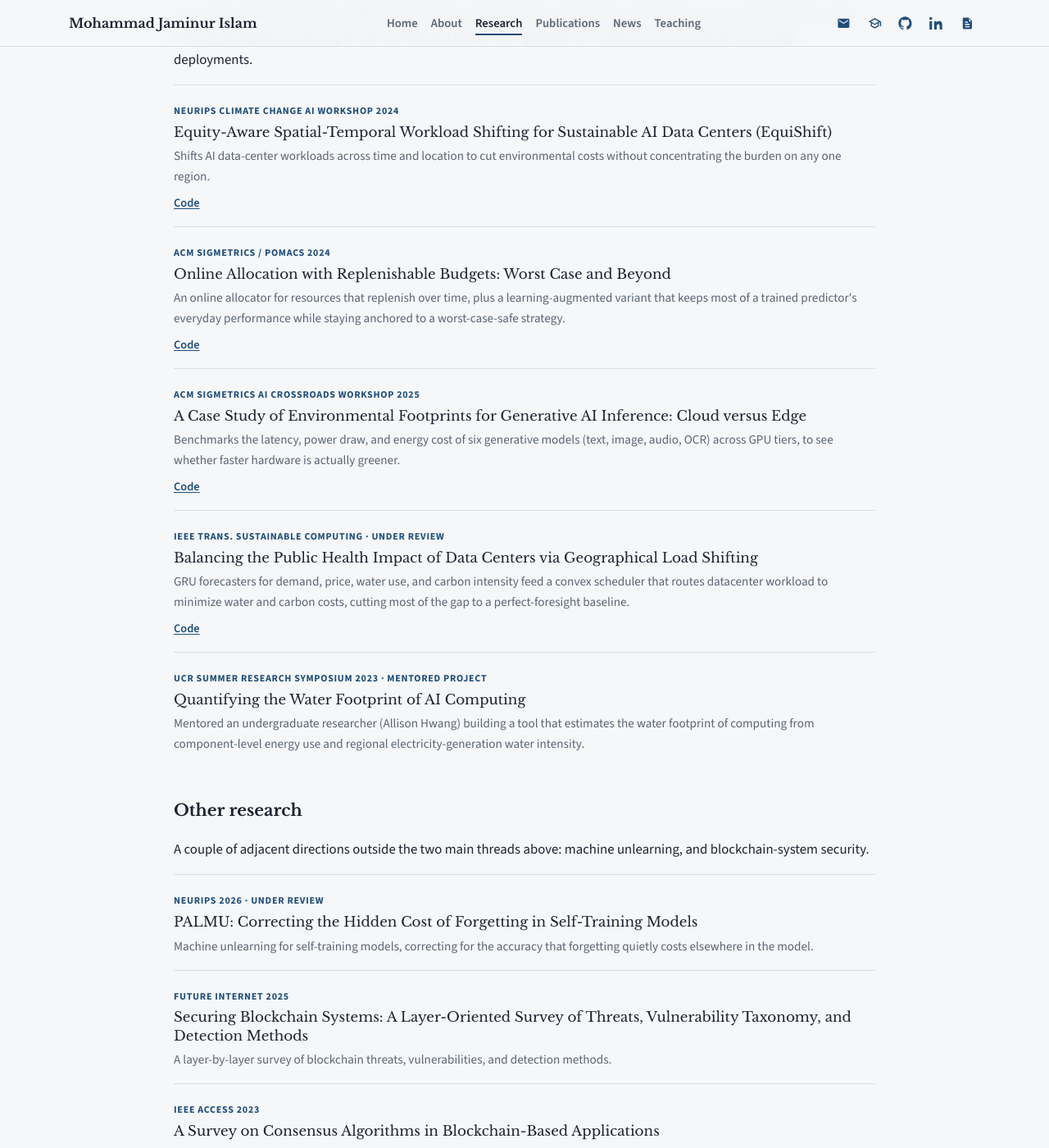
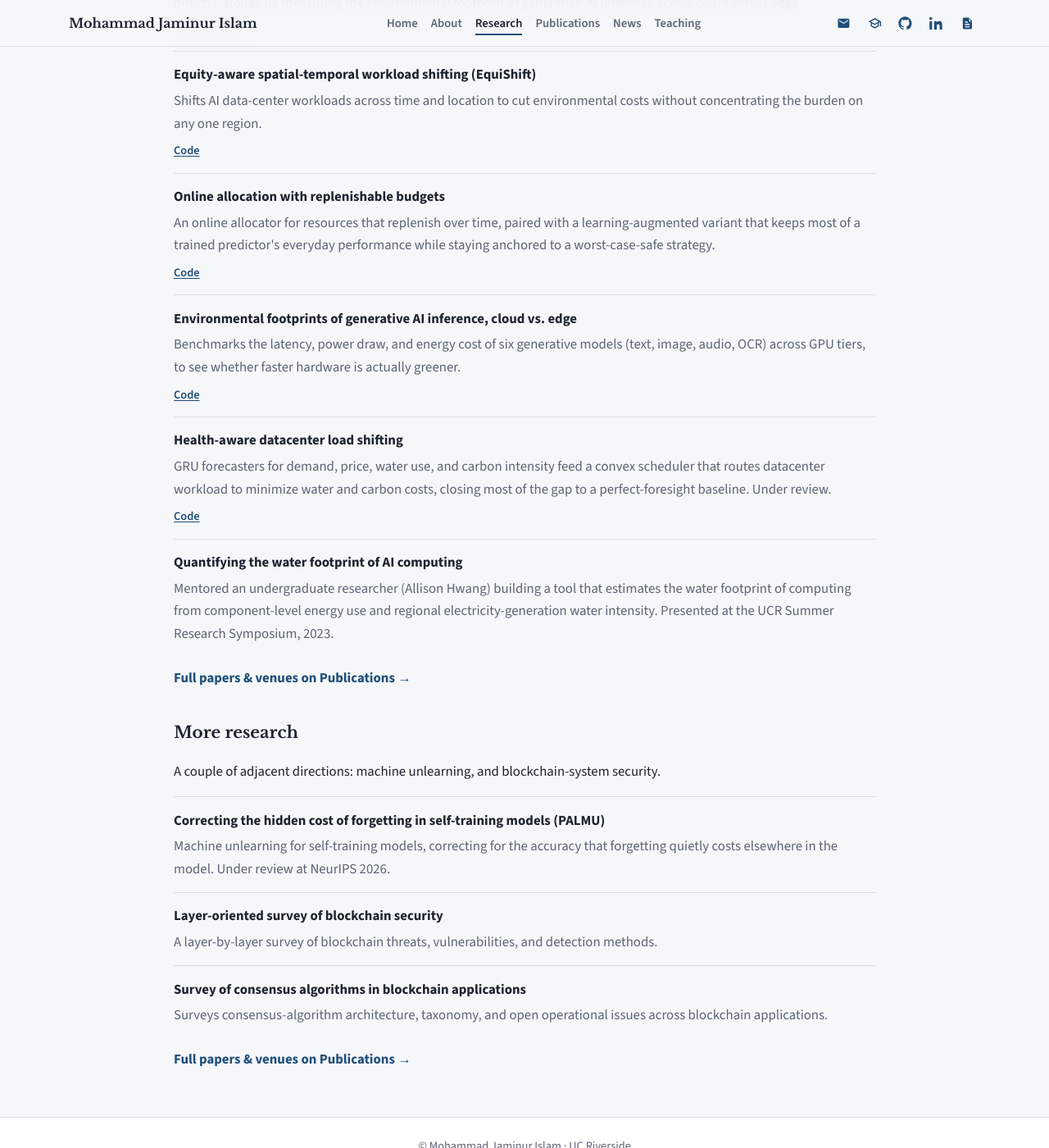
Before and after one commit to mohammadjaminur/mohammadjaminur.github.io, a Jekyll site: the page built from research.md, in a window 1280 px wide and 1400 px high, scrolled down 1380 px. Shown: the whole window at 82% size. Built offline with Jekyll 4.4.1, drawn with Linux system fonts in a browser that asks for light colours; some of the changed text lies outside the part shown.

Commit message:
Redesign Research page to complement, not duplicate, Publications
Drop venue/DOI metadata per project (that lives on Publications now);
each project is a high-level, code-forward description instead, with
a link back to Publications at the end of each section. Rename "Other
research" to "More research" so it doesn't read as lower priority.

```diff
--- a/research.md
+++ b/research.md
@@ -7,118 +7,99 @@ description: Research directions, network measurement and security, and Responsi
 <div class="wrap wrap-wide">
   <p class="kicker">Research</p>
   <h1>Research directions</h1>
-  <p class="lede">Two threads run through my work: building data-driven systems that measure and make sense of network infrastructure, and figuring out what it costs, both environmentally and to public health, to run the AI systems we're increasingly relying on, plus adjacent work in blockchain security and machine unlearning. Featured papers live on <a href="{{ '/publications/' | relative_url }}">Publications</a>.</p>
+  <p class="lede">Two threads run through my work: building data-driven systems that measure and make sense of network infrastructure, and figuring out what it costs, both environmentally and to public health, to run the AI systems we're increasingly relying on, plus adjacent work in blockchain security and machine unlearning. Titles, venues, and DOIs are on <a href="{{ '/publications/' | relative_url }}">Publications</a>; this page is about what each project actually does.</p>
 
   <h2>Network measurement &amp; security <span style="font-weight:500;color:var(--muted)">(with Dr.&nbsp;Michalis Faloutsos)</span></h2>
   <p>I design data-driven systems for network-aware probing recommendation and anomaly detection, deciding what's worth measuring, rather than measuring everything. A core piece of this maps infrastructure by combining active and passive DNS (aDNS, pDNS) with server-side fingerprint analysis, to explain why a given host or service is likely malicious. One application of this pipeline is catching malware command-and-control (C2) traffic that's built to look like ordinary network activity.</p>
 
-  <ul class="featured-list">
+  <ul class="highlight-list">
     <li>
-      <span class="venue-tag">Ongoing</span>
-      <p class="pub-title">Network-aware probing recommendation and malicious-infrastructure detection</p>
-      <p class="pub-note">Combines active and passive DNS history with server-side fingerprinting to prioritize infrastructure for active probing and explain why it's likely malicious, including malware command-and-control (C2) traffic.</p>
+      <strong>Network-aware probing recommendation &amp; malicious-infrastructure detection</strong>
+      <p>Combines active and passive DNS history with server-side fingerprinting to prioritize infrastructure for active probing and explain why it's likely malicious, including malware C2 traffic disguised as ordinary activity. Ongoing; the codebase isn't public.</p>
     </li>
     <li>
-      <span class="venue-tag">ACM/IEEE ICCPS 2022 · Best Paper Nominee</span>
-      <p class="pub-title">Anomaly-based Incident Detection in Large Scale Smart Transportation Systems</p>
-      <p class="pub-note">City-scale anomaly detection for smart transportation, reaching about 90% true-positive detection at a 3% false-positive rate.</p>
+      <strong>Anomaly-based incident detection in large-scale smart transportation systems</strong>
+      <p>City-scale anomaly detection reaching about 90% true-positive detection at a 3% false-positive rate, nominated for Best Paper at ACM/IEEE ICCPS 2022.</p>
       <ul class="resource-links">
-        <li><a href="https://doi.org/10.1109/ICCPS54341.2022.00026" target="_blank" rel="noopener noreferrer">Paper</a></li>
         <li><a href="https://github.com/mohammadjaminur/ICCPS22" target="_blank" rel="noopener noreferrer">Code</a></li>
       </ul>
     </li>
     <li>
-      <span class="venue-tag">ACM TCPS 2024</span>
-      <p class="pub-title">Scalable Pythagorean Mean-based Incident Detection in Smart Transportation Systems</p>
-      <p class="pub-note">Extends the transportation anomaly-detection work to scale across larger city networks.</p>
-      <ul class="resource-links">
-        <li><a href="https://doi.org/10.1145/3603381" target="_blank" rel="noopener noreferrer">Paper</a></li>
-      </ul>
+      <strong>Scalable version of that transportation anomaly detector</strong>
+      <p>Extends the same approach to scale across much larger city networks without losing detection accuracy.</p>
     </li>
     <li>
-      <span class="venue-tag">IWSPA 2025</span>
-      <p class="pub-title">Poisoning Attacks against Quantile L1 Regression in CPS Anomaly Detection Frameworks</p>
-      <p class="pub-note">Studies how data-poisoning attacks degrade quantile-regression-based anomaly detectors, and what makes them robust again.</p>
+      <strong>Poisoning attacks against quantile-regression anomaly detectors</strong>
+      <p>Studies how data-poisoning attacks degrade quantile-regression-based anomaly detection in cyber-physical systems, and what makes a detector robust again.</p>
       <ul class="resource-links">
-        <li><a href="https://doi.org/10.1145/3716815.3729009" target="_blank" rel="noopener noreferrer">Paper</a></li>
         <li><a href="https://github.com/mohammadjaminur/quantile-poison-iwspa25" target="_blank" rel="noopener noreferrer">Code</a></li>
       </ul>
     </li>
     <li>
-      <span class="venue-tag">ACM CPSS 2022</span>
-      <p class="pub-title">Robust Anomaly-based Attack Detection in Smart Grids under Data Poisoning Attacks</p>
-      <p class="pub-note">Smart-grid anomaly detection that stays reliable even when an attacker is actively poisoning the training data.</p>
+      <strong>Robust attack detection in smart grids under data poisoning</strong>
+      <p>Keeps smart-grid anomaly detection reliable even when an attacker is actively poisoning the training data.</p>
       <ul class="resource-links">
-        <li><a href="https://doi.org/10.1145/3494107.3522778" target="_blank" rel="noopener noreferrer">Paper</a></li>
         <li><a href="https://github.com/mohammadjaminur/CPSS22" target="_blank" rel="noopener noreferrer">Code</a></li>
       </ul>
     </li>
   </ul>
+  <a class="more-link" href="{{ '/publications/' | relative_url }}">Full papers &amp; venues on Publications →</a>
 
   <h2>Responsible AI <span style="font-weight:500;color:var(--muted)">(with Dr.&nbsp;Shaolei Ren)</span></h2>
   <p>Running AI systems has real environmental and public-health costs, and they aren't distributed evenly. This thread designs cost-aware spatial-temporal workload distribution, deciding when and where AI workloads run, to minimize those costs directly, alongside measuring the environmental footprint of generative-AI inference across cloud versus edge deployments.</p>
 
-  <ul class="featured-list">
+  <ul class="highlight-list">
     <li>
-      <span class="venue-tag">NeurIPS Climate Change AI Workshop 2024</span>
-      <p class="pub-title">Equity-Aware Spatial-Temporal Workload Shifting for Sustainable AI Data Centers (EquiShift)</p>
-      <p class="pub-note">Shifts AI data-center workloads across time and location to cut environmental costs without concentrating the burden on any one region.</p>
+      <strong>Equity-aware spatial-temporal workload shifting (EquiShift)</strong>
+      <p>Shifts AI data-center workloads across time and location to cut environmental costs without concentrating the burden on any one region.</p>
       <ul class="resource-links">
         <li><a href="https://github.com/mohammadjaminur/equishift-neurips2024-ccai" target="_blank" rel="noopener noreferrer">Code</a></li>
       </ul>
     </li>
     <li>
-      <span class="venue-tag">ACM SIGMETRICS / POMACS 2024</span>
-      <p class="pub-title">Online Allocation with Replenishable Budgets: Worst Case and Beyond</p>
-      <p class="pub-note">An online allocator for resources that replenish over time, plus a learning-augmented variant that keeps most of a trained predictor's everyday performance while staying anchored to a worst-case-safe strategy.</p>
+      <strong>Online allocation with replenishable budgets</strong>
+      <p>An online allocator for resources that replenish over time, paired with a learning-augmented variant that keeps most of a trained predictor's everyday performance while staying anchored to a worst-case-safe strategy.</p>
       <ul class="resource-links">
         <li><a href="https://github.com/mohammadjaminur/replenish-opt" target="_blank" rel="noopener noreferrer">Code</a></li>
       </ul>
     </li>
     <li>
-      <span class="venue-tag">ACM SIGMETRICS AI Crossroads Workshop 2025</span>
-      <p class="pub-title">A Case Study of Environmental Footprints for Generative AI Inference: Cloud versus Edge</p>
-      <p class="pub-note">Benchmarks the latency, power draw, and energy cost of six generative models (text, image, audio, OCR) across GPU tiers, to see whether faster hardware is actually greener.</p>
+      <strong>Environmental footprints of generative AI inference, cloud vs. edge</strong>
+      <p>Benchmarks the latency, power draw, and energy cost of six generative models (text, image, audio, OCR) across GPU tiers, to see whether faster hardware is actually greener.</p>
       <ul class="resource-links">
         <li><a href="https://github.com/mohammadjaminur/LLM_benchmarking" target="_blank" rel="noopener noreferrer">Code</a></li>
       </ul>
     </li>
     <li>
-      <span class="venue-tag">IEEE Trans. Sustainable Computing · Under review</span>
-      <p class="pub-title">Balancing the Public Health Impact of Data Centers via Geographical Load Shifting</p>
-      <p class="pub-note">GRU forecasters for demand, price, water use, and carbon intensity feed a convex scheduler that routes datacenter workload to minimize water and carbon costs, cutting most of the gap to a perfect-foresight baseline.</p>
+      <strong>Health-aware datacenter load shifting</strong>
+      <p>GRU forecasters for demand, price, water use, and carbon intensity feed a convex scheduler that routes datacenter workload to minimize water and carbon costs, closing most of the gap to a perfect-foresight baseline. Under review.</p>
       <ul class="resource-links">
         <li><a href="https://github.com/mohammadjaminur/greenload-forecast" target="_blank" rel="noopener noreferrer">Code</a></li>
       </ul>
     </li>
     <li>
-      <span class="venue-tag">UCR Summer Research Symposium 2023 · Mentored project</span>
-      <p class="pub-title">Quantifying the Water Footprint of AI Computing</p>
-      <p class="pub-note">Mentored an undergraduate researcher (Allison Hwang) building a tool that estimates the water footprint of computing from component-level energy use and regional electricity-generation water intensity.</p>
+      <strong>Quantifying the water footprint of AI computing</strong>
+      <p>Mentored an undergraduate researcher (Allison Hwang) building a tool that estimates the water footprint of computing from component-level energy use and regional electricity-generation water intensity. Presented at the UCR Summer Research Symposium, 2023.</p>
     </li>
   </ul>
+  <a class="more-link" href="{{ '/publications/' | relative_url }}">Full papers &amp; venues on Publications →</a>
 
-  <h2>Other research</h2>
-  <p>A couple of adjacent directions outside the two main threads above: machine unlearning, and blockchain-system security.</p>
+  <h2>More research</h2>
+  <p>A couple of adjacent directions: machine unlearning, and blockchain-system security.</p>
 
-  <ul class="featured-list">
+  <ul class="highlight-list">
     <li>
-      <span class="venue-tag">NeurIPS 2026 · Under review</span>
-      <p class="pub-title">PALMU: Correcting the Hidden Cost of Forgetting in Self-Training Models</p>
-      <p class="pub-note">Machine unlearning for self-training models, correcting for the accuracy that forgetting quietly costs elsewhere in the model.</p>
+      <strong>Correcting the hidden cost of forgetting in self-training models (PALMU)</strong>
+      <p>Machine unlearning for self-training models, correcting for the accuracy that forgetting quietly costs elsewhere in the model. Under review at NeurIPS 2026.</p>
     </li>
     <li>
-      <span class="venue-tag">Future Internet 2025</span>
-      <p class="pub-title">Securing Blockchain Systems: A Layer-Oriented Survey of Threats, Vulnerability Taxonomy, and Detection Methods</p>
-      <p class="pub-note">A layer-by-layer survey of blockchain threats, vulnerabilities, and detection methods.</p>
+      <strong>Layer-oriented survey of blockchain security</strong>
+      <p>A layer-by-layer survey of blockchain threats, vulnerabilities, and detection methods.</p>
     </li>
     <li>
-      <span class="venue-tag">IEEE Access 2023</span>
-      <p class="pub-title">A Survey on Consensus Algorithms in Blockchain-Based Applications</p>
-      <p class="pub-note">Surveys consensus-algorithm architecture, taxonomy, and open operational issues across blockchain applications.</p>
-      <ul class="resource-links">
-        <li><a href="https://doi.org/10.1109/ACCESS.2023.3267047" target="_blank" rel="noopener noreferrer">Paper</a></li>
-      </ul>
+      <strong>Survey of consensus algorithms in blockchain applications</strong>
+      <p>Surveys consensus-algorithm architecture, taxonomy, and open operational issues across blockchain applications.</p>
     </li>
   </ul>
+  <a class="more-link" href="{{ '/publications/' | relative_url }}">Full papers &amp; venues on Publications →</a>
 </div>
```
